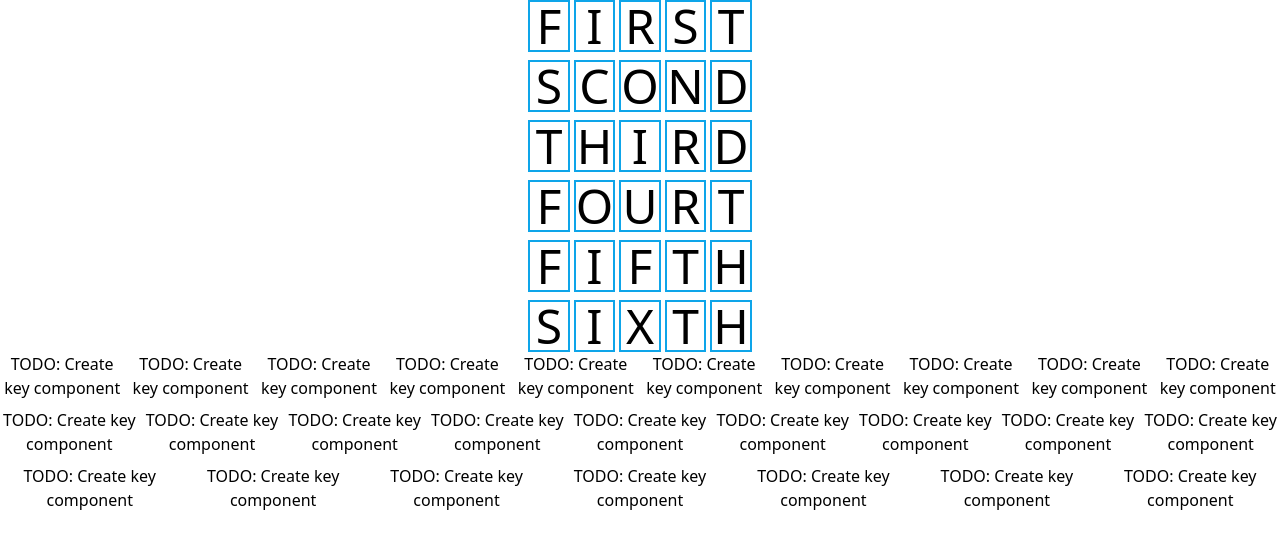
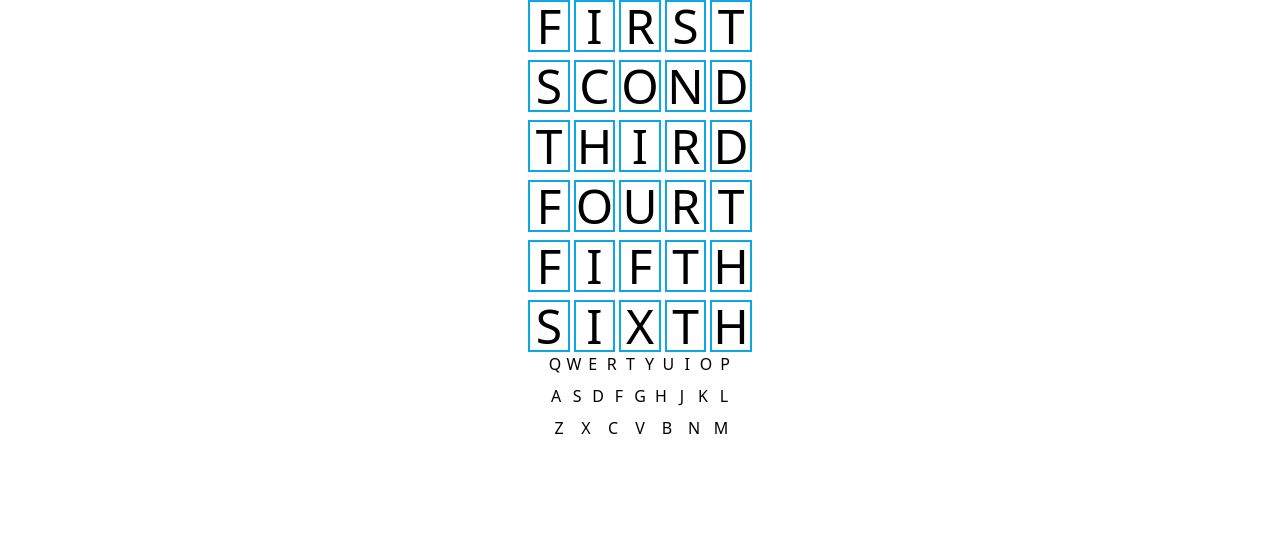
Before and after one commit to RdotSilva/TypeScript-React-WordUp, a React (Create React App) app: page / in a window 1280 px wide. Shown: the top 548 px of the page. Built offline with nearby package versions, Linux system fonts and the light colour scheme.

Commit message:
Fix TODO for basic Key logic

```diff
--- a/src/components/Keyboard/Key.tsx
+++ b/src/components/Keyboard/Key.tsx
@@ -1,9 +1,11 @@
 import React from "react";
 
-type Props = {};
+type Props = {
+  keyVal: string;
+};
 
-const Key = (props: Props) => {
-  return <div>TODO: Create key component</div>;
+const Key = ({ keyVal }: Props) => {
+  return <div>{keyVal}</div>;
 };
 
 export default Key;
```
